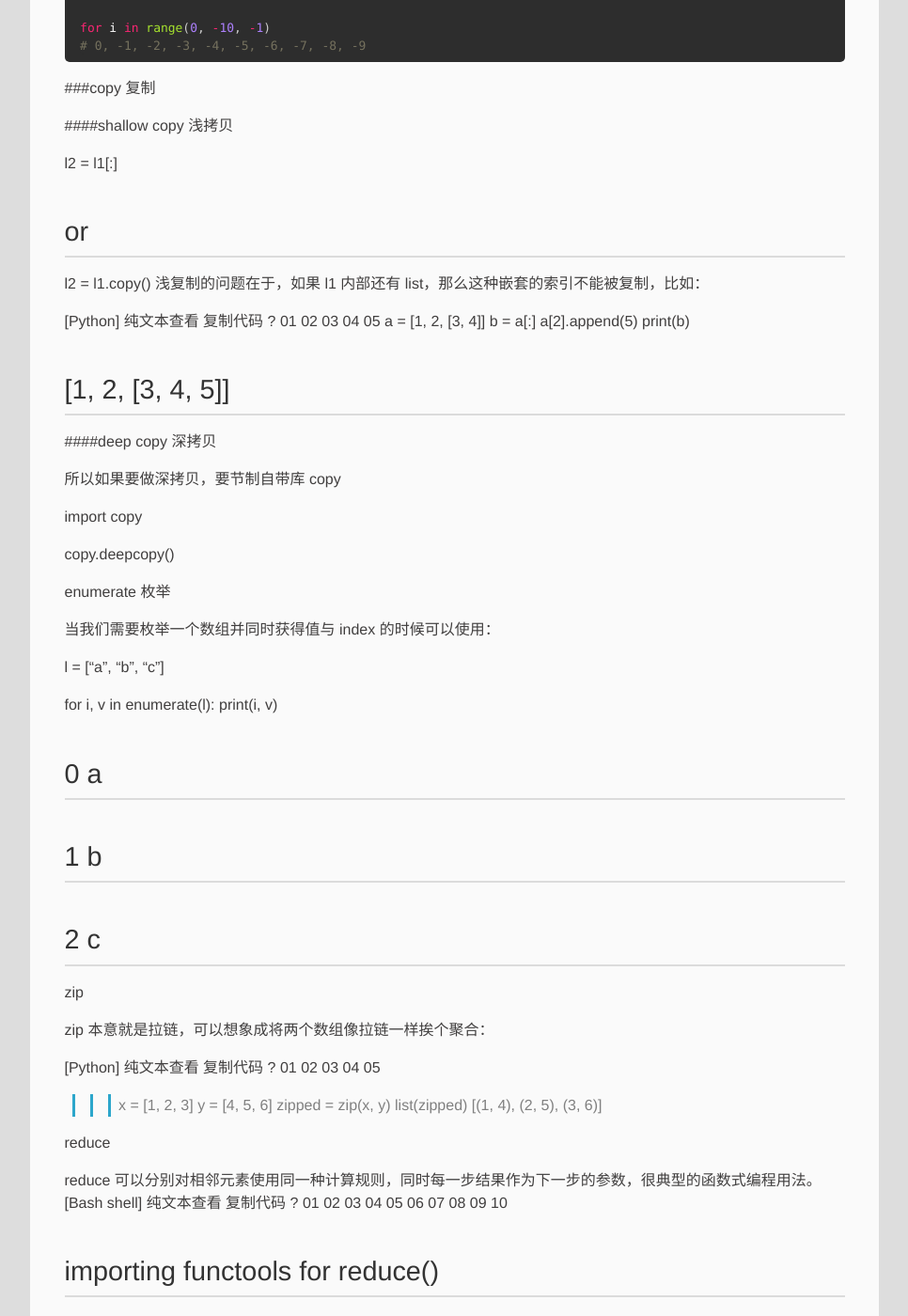
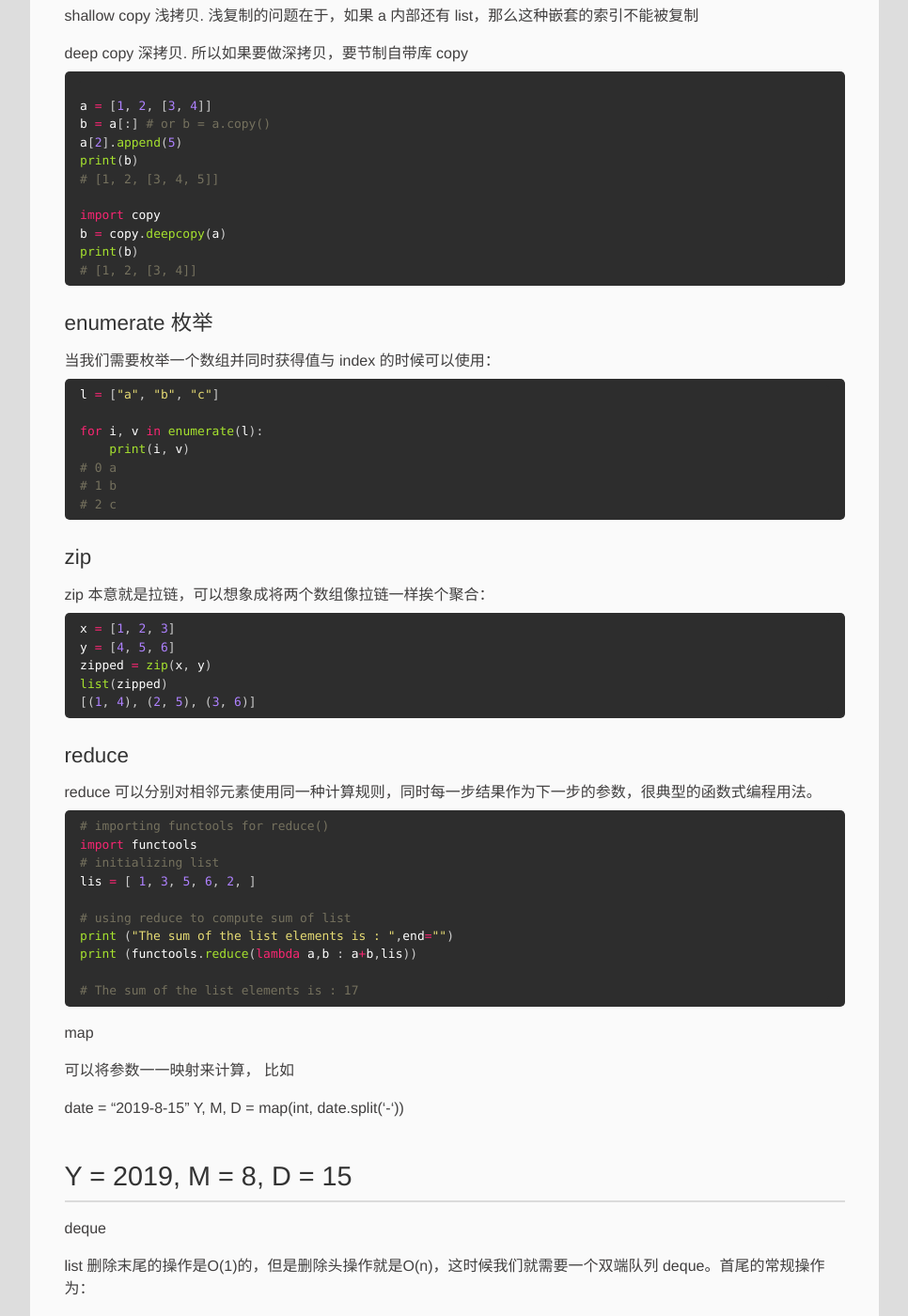
Before and after one commit to iamchilli/chili, a Jekyll site: the page built from _posts/2019-08-21-python-points.md, in a window 1280 px wide and 1400 px high, scrolled down 946 px. Shown: the whole window at 94% size, without its empty margins (6-972 px from the left). Built offline with Jekyll 4.4.1, drawn with Linux system fonts in a browser that asks for light colours; some of the changed text lies outside the part shown.

Commit message:
Update 2019-08-21-python-points.md

````diff
--- a/_posts/2019-08-21-python-points.md
+++ b/_posts/2019-08-21-python-points.md
@@ -9,68 +9,52 @@ tags: [python]
 Python 的列表 List 基本就是其它语言的 Array.
 
 ### Initialization 初始化
-List 的初始化一般用 List comprehension，往往能一行解决问题
+List 的初始化一般用 List comprehension，往往能一行解决问题.
 
 ```python
-function test() {
-  console.log("notice the blank line before this function?");
-}
-
-# 1d array
-l = [0 for _ in range(len(array)]
+l= [0 for _ in range(len(array)]
 # or
 l = [0] * len(array)
-
 # 2d
 l = [[0] for i in range(cols) for j in range(rows)]
 ```
 
-### 你可以轻松从后往前访问：
+你可以轻松从后往前访问：
 
 ```python
 lastElement = l[-1]
-
 lastTwo = l[-2:]
 
-for i in range(0, -10, -1)
+for i in range(0, -10, -1):
+  print(i)
 # 0, -1, -2, -3, -4, -5, -6, -7, -8, -9
 ```
 
-###copy 复制
+### copy 复制
 
-####shallow copy 浅拷贝
+shallow copy 浅拷贝. 浅复制的问题在于，如果 a 内部还有 list，那么这种嵌套的索引不能被复制
 
-l2 = l1[:]
-# or
-l2 = l1.copy()
-浅复制的问题在于，如果 l1 内部还有 list，那么这种嵌套的索引不能被复制，比如：
+deep copy 深拷贝. 所以如果要做深拷贝，要节制自带库 copy
 
-[Python] 纯文本查看 复制代码
-?
-01
-02
-03
-04
-05
+```python
+
 a = [1, 2, [3, 4]]
-b = a[:]
+b = a[:] # or b = a.copy()
 a[2].append(5)
 print(b)
 # [1, 2, [3, 4, 5]]
 
+import copy
+b = copy.deepcopy(a)
+print(b)
+# [1, 2, [3, 4]]
+```
 
-####deep copy 深拷贝
-
-所以如果要做深拷贝，要节制自带库 copy
-
-import copy
-
-copy.deepcopy()
-
-enumerate 枚举
+### enumerate 枚举
 
 当我们需要枚举一个数组并同时获得值与 index 的时候可以使用：
 
+```python
 l = ["a", "b", "c"]
 
 for i, v in enumerate(l):
@@ -78,40 +62,24 @@ for i, v in enumerate(l):
 # 0 a
 # 1 b
 # 2 c
+```
 
-zip
+### zip
 
 zip 本意就是拉链，可以想象成将两个数组像拉链一样挨个聚合：
 
-[Python] 纯文本查看 复制代码
-?
-01
-02
-03
-04
-05
->>> x = [1, 2, 3]
->>> y = [4, 5, 6]
->>> zipped = zip(x, y)
->>> list(zipped)
+```python
+x = [1, 2, 3]
+y = [4, 5, 6]
+zipped = zip(x, y)
+list(zipped)
 [(1, 4), (2, 5), (3, 6)]
+```
 
-
-reduce
+### reduce
 
 reduce 可以分别对相邻元素使用同一种计算规则，同时每一步结果作为下一步的参数，很典型的函数式编程用法。
-[Bash shell] 纯文本查看 复制代码
-?
-01
-02
-03
-04
-05
-06
-07
-08
-09
-10
+```python
 # importing functools for reduce()
 import functools
 # initializing list
@@ -122,7 +90,7 @@ print ("The sum of the list elements is : ",end="")
 print (functools.reduce(lambda a,b : a+b,lis))
 
 # The sum of the list elements is : 17
-
+```
 
 map
 
````
